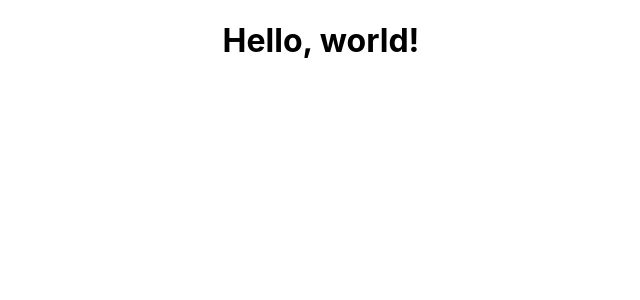
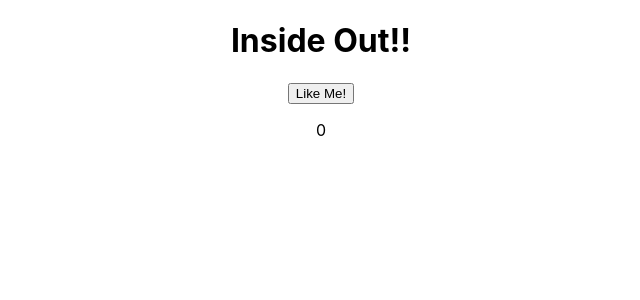
Before and after one commit to RakshaPawar108/emoji-interpreter-neogcamp, a React (Create React App) app: page / in a window 1280 px wide. Shown: the top 300 px of the page, without its empty margins (319-959 px from the left). Built offline with nearby package versions, Linux system fonts and the light colour scheme.

Commit message:
chore:counter made just for testing, ignore please

```diff
--- a/public/index.html
+++ b/public/index.html
@@ -9,21 +9,7 @@
       name="description"
       content="Web site created using create-react-app"
     />
-    <link rel="apple-touch-icon" href="%PUBLIC_URL%/logo192.png" />
-    <!--
-      manifest.json provides metadata used when your web app is installed on a
-      user's mobile device or desktop. See https://developers.google.com/web/fundamentals/web-app-manifest/
-    -->
-    <link rel="manifest" href="%PUBLIC_URL%/manifest.json" />
-    <!--
-      Notice the use of %PUBLIC_URL% in the tags above.
-      It will be replaced with the URL of the `public` folder during the build.
-      Only files inside the `public` folder can be referenced from the HTML.
 
-      Unlike "/favicon.ico" or "favicon.ico", "%PUBLIC_URL%/favicon.ico" will
-      work correctly both with client-side routing and a non-root public URL.
-      Learn how to configure a non-root public URL by running `npm run build`.
-    -->
     <title>Emoji Interpreter</title>
   </head>
   <body>
--- a/src/App.js
+++ b/src/App.js
@@ -1,9 +1,18 @@
+import { useState } from "react";
 import "./App.css";
 
 function App() {
+  let [likeCounter, setLikeCounter] = useState(0);
+
+  function likeClickHandler() {
+    likeCounter = likeCounter + 1;
+    setLikeCounter(likeCounter);
+  }
   return (
     <div className="App">
-      <h1>Hello, world!</h1>
+      <h1>Inside Out!!</h1>
+      <button onClick={likeClickHandler}>Like Me!</button>
+      <p>{likeCounter}</p>
     </div>
   );
 }
```
